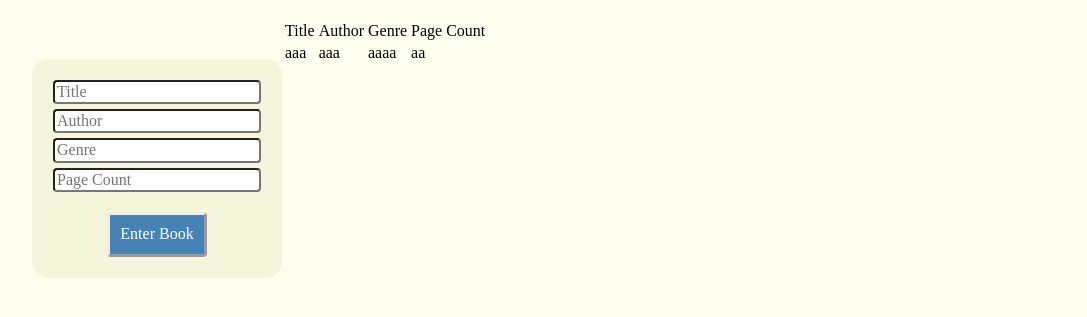
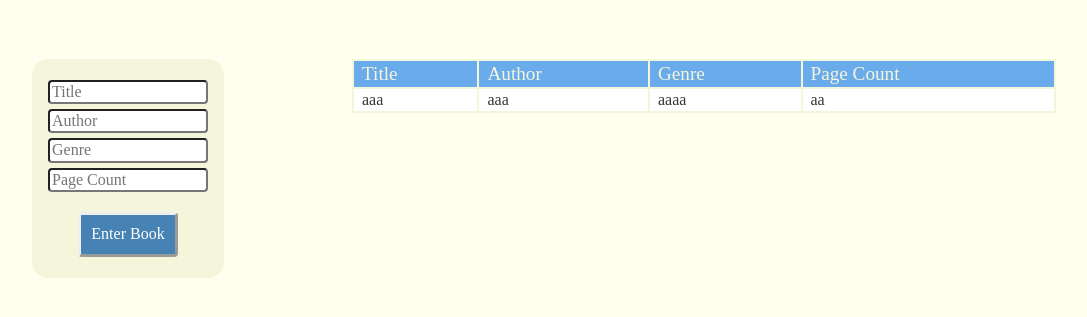
Before and after one commit to swic-cis-177/mt-project-elizabeth-meyer, a website with bundled scripts: page index.html in a window 1280 px wide. Shown: the part 61-378 px from the top of the page, without its empty margins (96-1183 px from the left). Built offline with nearby package versions, Linux system fonts and the light colour scheme; a web font is replaced by a local one.

Commit message:
Format and style table and change width of form and table.

```diff
--- a/style.css
+++ b/style.css
@@ -4,14 +4,12 @@ body {
 }
 form {
   background-color: beige;
-  border: 1px maroon;
   border-radius: 1em;
-  color: maroon;
   float: left;
   margin: 5vmin auto;
   margin-left: 10%;
   padding: 1em;
-  width: 250px;
+  width: 15%;
 }
 h1 {
   color: steelblue;
@@ -24,8 +22,10 @@ label {
 }
 input {
   border-radius: 4px;
+  color: rgb(54, 55, 59);
   display: block;
   margin: 5px auto;
+  width: 100%;
 }
 button {
   background-color: steelblue;
@@ -44,3 +44,25 @@ button:focus,
 button:hover {
   background-color: rgb(38, 118, 184);
 }
+
+table {
+  background-color: beige;
+  color: rgb(54, 55, 59);
+  float: right;
+  margin: 5vmin 10%;
+  width: 55%;
+}
+
+td {
+  padding: 2px 8px;
+}
+
+thead tr {
+  background-color: rgb(106, 172, 235);
+  color: beige;
+  font-size: 1.2em;
+}
+
+tbody tr:nth-child(odd) {
+  background-color: white;
+}
```
